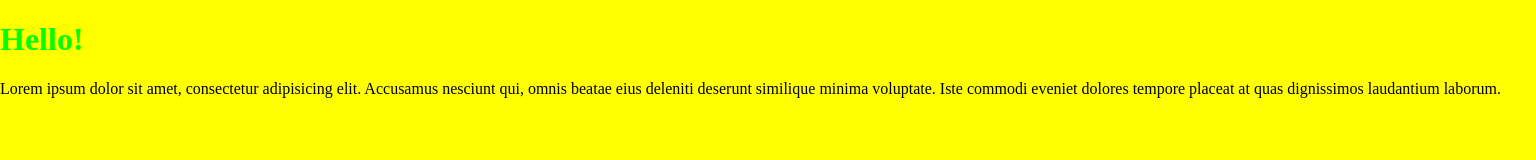
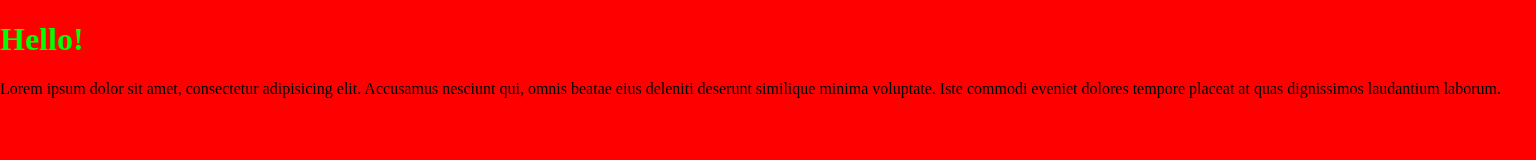
Before and after one commit to ostgals/boilerplate-vue-blog, a website built with webpack: page __dev/template/index.html in a window 1536 px wide. Built offline with nearby package versions, Linux system fonts and the light colour scheme.

Commit message:
Install sass lint
npm install --save-dev sass-lint@1.12.1 (!!!)

```diff
--- a/__dev/scss/style.scss
+++ b/__dev/scss/style.scss
@@ -3,7 +3,7 @@
 
 body {
     background: $color;
-    color: #000;
+    color: #000000;
     user-select: none;
     box-sizing: border-box;
 
@@ -14,13 +14,13 @@ body {
 
 @media (min-width: 1000px) {
     body {
-        background: #ff0;
+        background: #ffff00;
     }
 }
 
 @media (min-width: 1400px) {
     body {
-        background: #ff0;
+        background: #ff0000;
     }
 }
 
--- a/package.json
+++ b/package.json
@@ -37,6 +37,7 @@
     "node-sass": "^4.12.0",
     "path": "^0.12.7",
     "postcss-loader": "^3.0.0",
+    "sass-lint": "^1.12.1",
     "sass-loader": "^8.0.0",
     "style-loader": "^1.0.0",
     "webpack": "^4.41.0",
```
Also changed, not shown: .sass-lint.yml (added).
